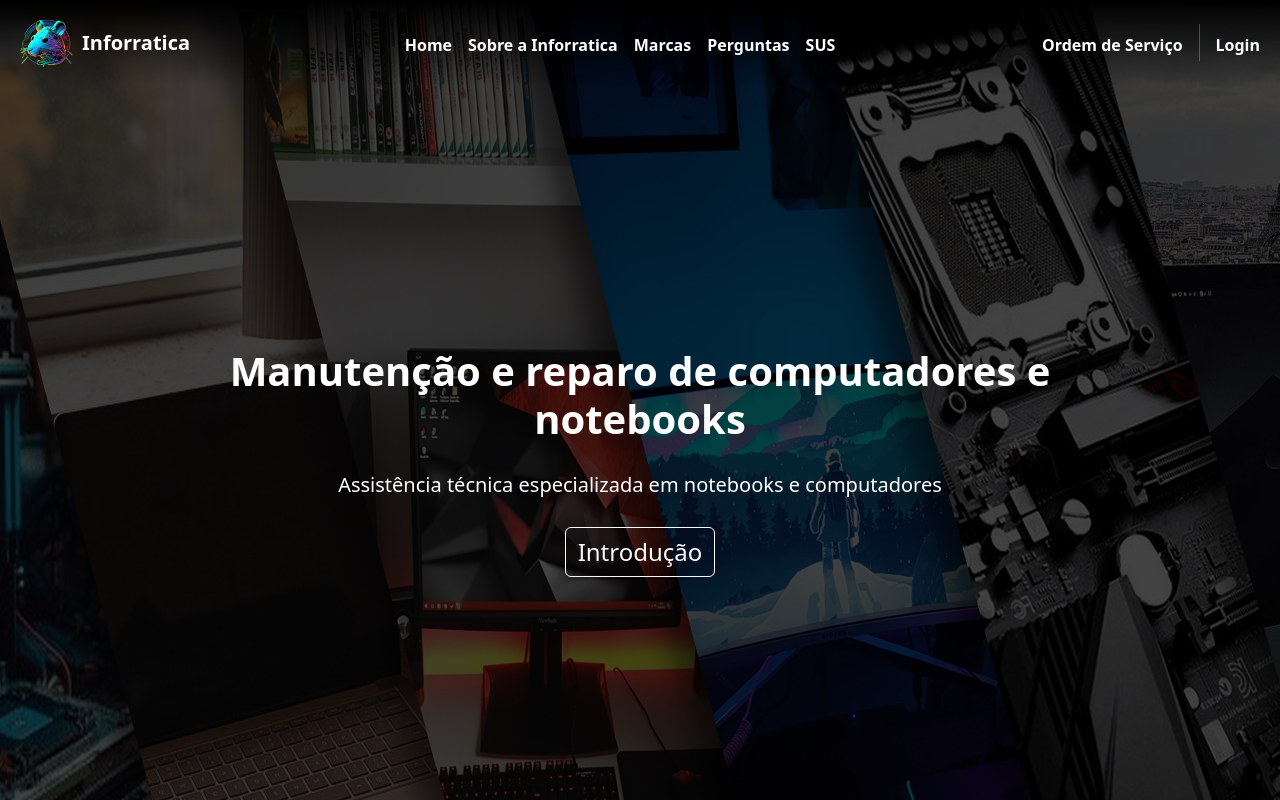
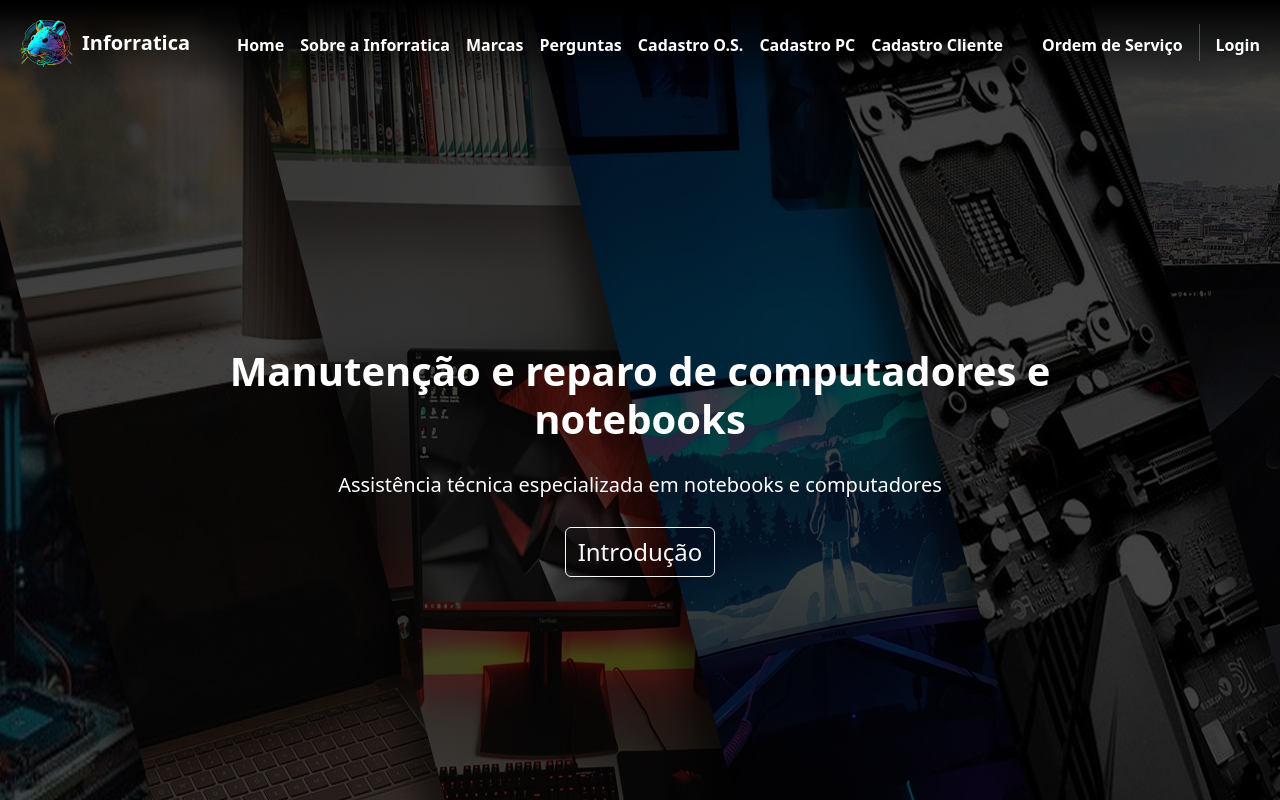
Before and after one commit to FelipeRotermel/InforraticaSite, a Vue app: page / in a window 1280 px wide. Shown: the top 800 px of the page. Built offline with nearby package versions, Linux system fonts and the light colour scheme.

Commit message:
NavBar att

```diff
--- a/src/components/nav/NavBar.vue
+++ b/src/components/nav/NavBar.vue
@@ -24,7 +24,13 @@
                         <a class="nav-link" v-scroll-to="'#FAQ'">Perguntas</a>
                     </li>
                     <li class="nav-item">
-                        <router-link class="nav-link" to="/cadastro-ordem-servico">SUS</router-link>
+                        <router-link class="nav-link" to="/cadastro-ordem-servico">Cadastro O.S.</router-link>
+                    </li>
+                    <li class="nav-item">
+                        <router-link class="nav-link" to="/cadastro-computador">Cadastro PC</router-link>
+                    </li>
+                    <li class="nav-item">
+                        <router-link class="nav-link" to="/cadastro-cliente">Cadastro Cliente</router-link>
                     </li>
                 </ul>
             </div>
```
